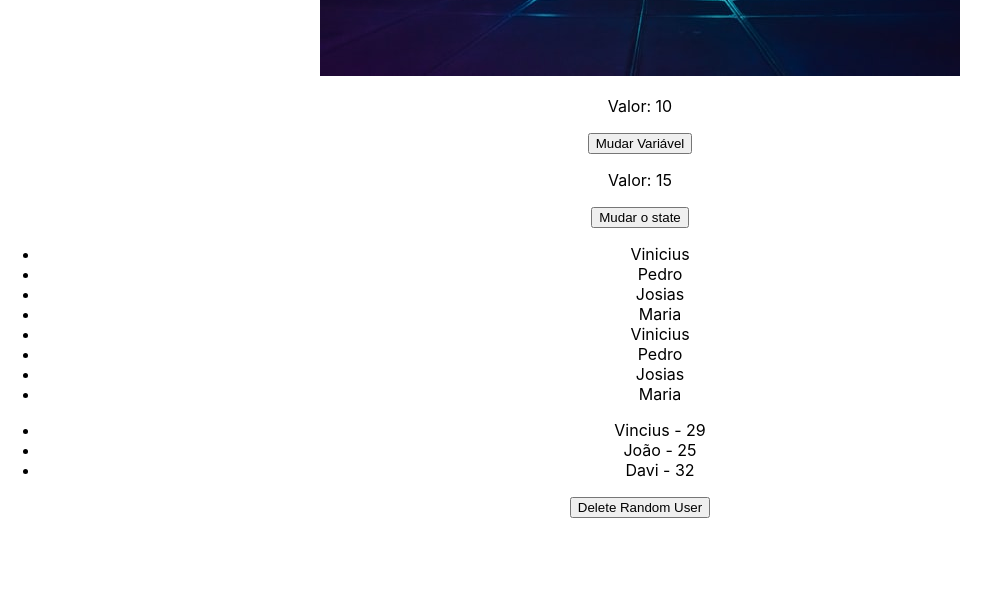
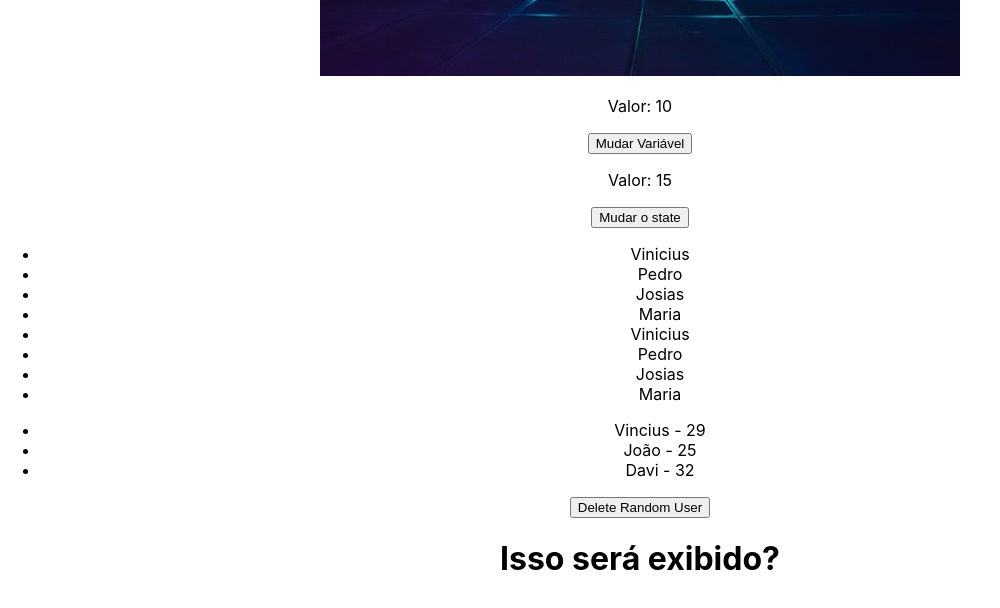
Before and after one commit to viniciuslemos93/curso-react, a React (Create React App) app in the folder 3_AVANCANDO-NOS-FUNDAMENTOS/secao3-avancando-no-react/: page / in a window 1280 px wide. Shown: the part 864-1472 px from the top of the page, without its empty margins (0-1000 px from the left). Built offline with nearby package versions, Linux system fonts and the light colour scheme.

Commit message:
feat: acrescentando IF ternário na renderização

```diff
--- a/3_AVANCANDO-NOS-FUNDAMENTOS/secao3-avancando-no-react/src/App.js
+++ b/3_AVANCANDO-NOS-FUNDAMENTOS/secao3-avancando-no-react/src/App.js
@@ -1,6 +1,7 @@
 import './App.css';
 
 import City from './assets/city.jpg'
+import ConditionalRender from './components/ConditionalRender';
 import ListRender from './components/ListRender';
 
 import ManageData from './components/ManageData';
@@ -21,6 +22,8 @@ function App() {
       <ManageData />
 
       <ListRender />
+
+      <ConditionalRender />
     </div>
   );
 }
```
